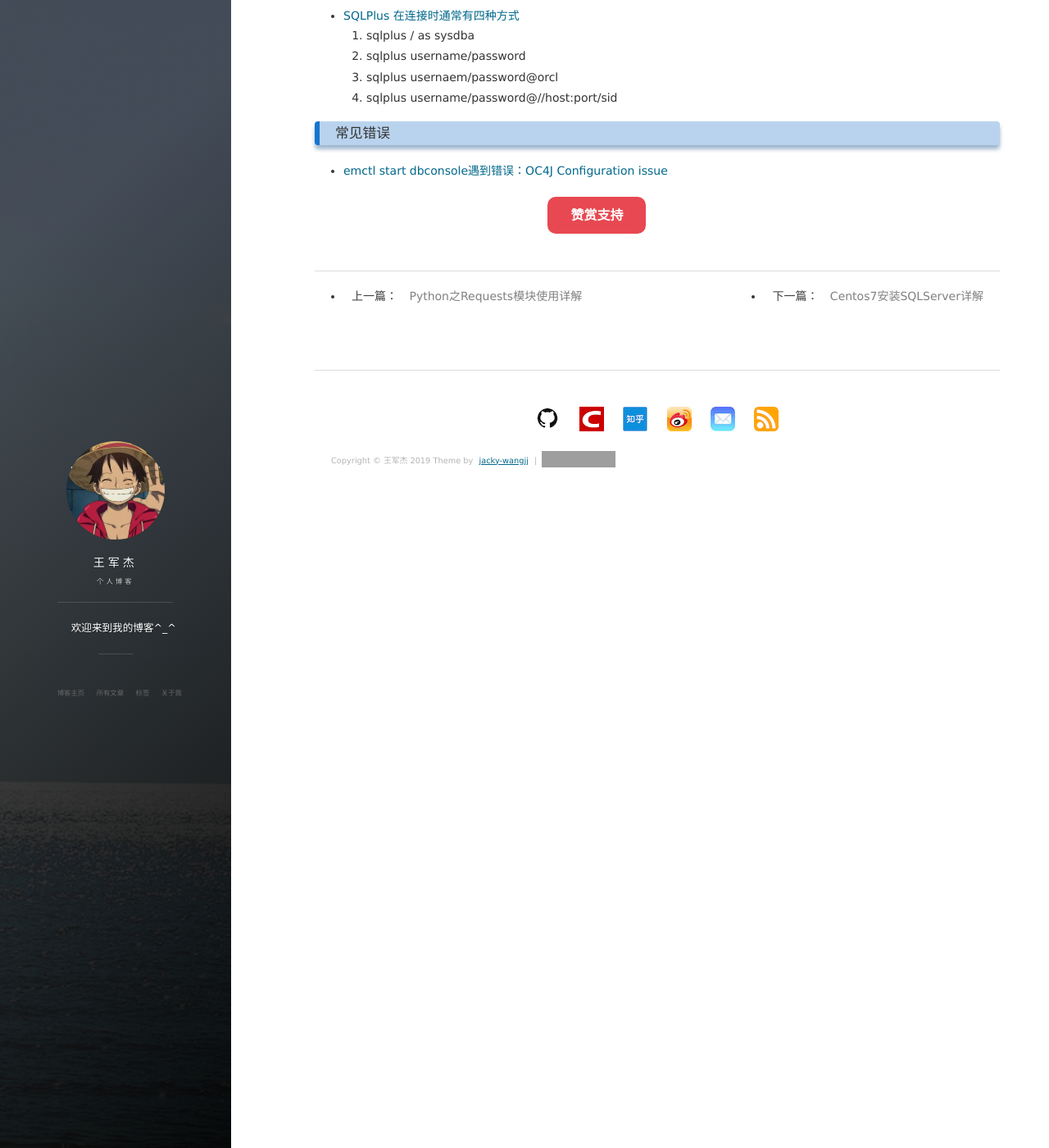
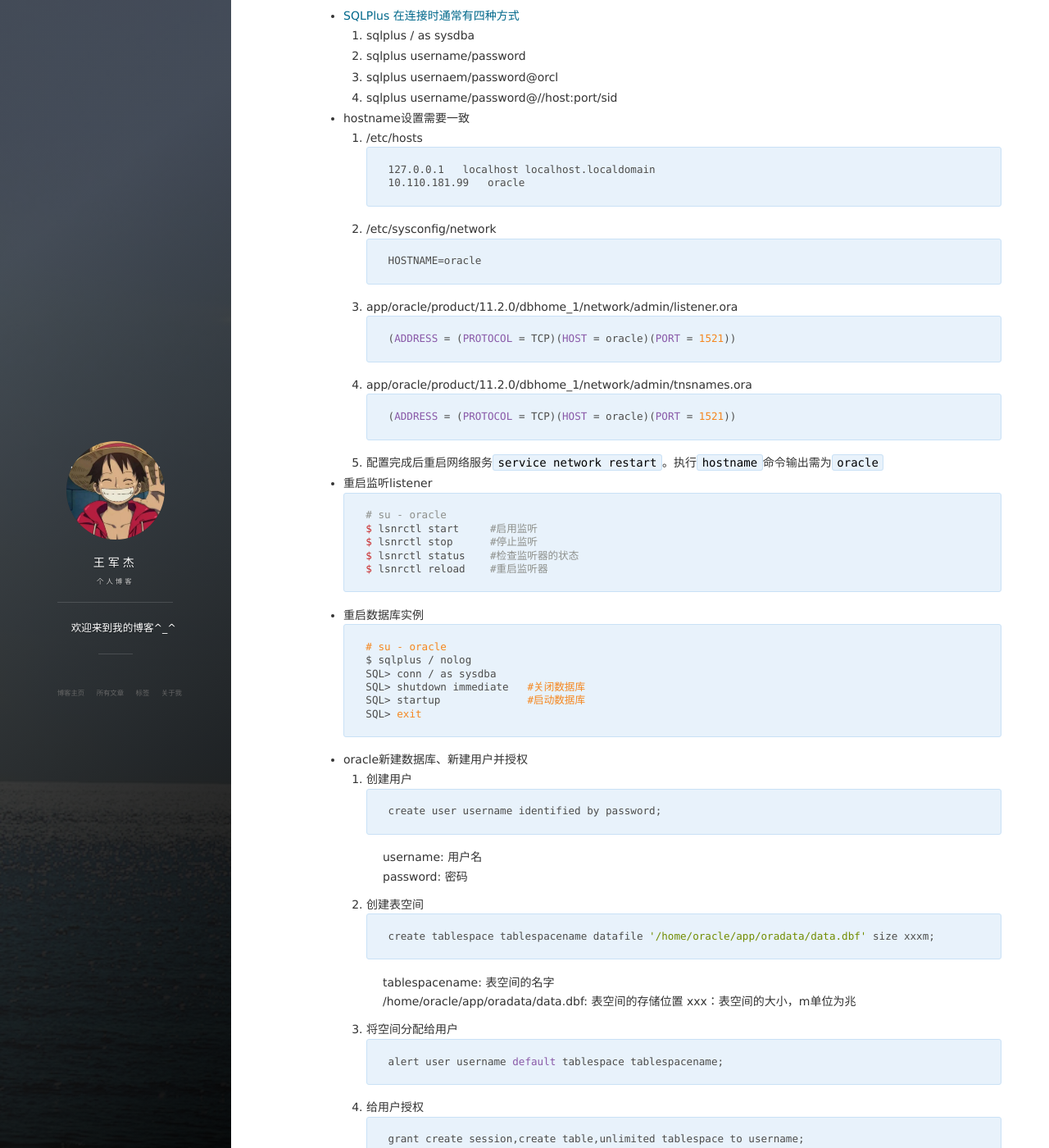
Before and after one commit to jacky-wangjj/jacky-wangjj.github.io, a Jekyll site: the page built from _posts/environment/2019-04-16-Centos6.6_install_oracle_guide.md, in a window 1280 px wide and 1400 px high, scrolled down 450 px. Shown: the whole window at 82% size. Built offline with Jekyll 4.4.1, drawn with Linux system fonts in a browser that asks for light colours; nearby versions of some CDN libraries; comment, search, counter and statistics services are not loaded; some of the changed text lies outside the part shown; grey boxes are pictures that could not be loaded.

Commit message:
blog update Centos6安装Oracle详解

````diff
--- a/_posts/environment/2019-04-16-Centos6.6_install_oracle_guide.md
+++ b/_posts/environment/2019-04-16-Centos6.6_install_oracle_guide.md
@@ -23,5 +23,75 @@ tags: 环境
   3. sqlplus usernaem/password@orcl
   4. sqlplus username/password@//host:port/sid
 
+- hostname设置需要一致
+  1. /etc/hosts
+  ```
+  127.0.0.1   localhost localhost.localdomain
+  10.110.181.99   oracle
+  ```
+  2. /etc/sysconfig/network
+  ```
+  HOSTNAME=oracle
+  ```
+  3. app/oracle/product/11.2.0/dbhome_1/network/admin/listener.ora
+  ```
+  (ADDRESS = (PROTOCOL = TCP)(HOST = oracle)(PORT = 1521))
+  ```
+  4. app/oracle/product/11.2.0/dbhome_1/network/admin/tnsnames.ora
+  ```
+  (ADDRESS = (PROTOCOL = TCP)(HOST = oracle)(PORT = 1521))
+  ```
+  5. 配置完成后重启网络服务`service network restart`。执行`hostname`命令输出需为`oracle`
+
+
+- 重启监听listener
+  ```
+  # su - oracle
+  $ lsnrctl start     #启用监听
+  $ lsnrctl stop      #停止监听
+  $ lsnrctl status    #检查监听器的状态
+  $ lsnrctl reload    #重启监听器
+  ```
+
+- 重启数据库实例
+  ```
+  # su - oracle
+  $ sqlplus / nolog
+  SQL> conn / as sysdba
+  SQL> shutdown immediate   #关闭数据库
+  SQL> startup              #启动数据库
+  SQL> exit
+  ```
+
+- oracle新建数据库、新建用户并授权
+  1. 创建用户
+  ```
+  create user username identified by password;
+  ```
+  username: 用户名
+  password: 密码
+  2. 创建表空间
+  ```
+  create tablespace tablespacename datafile '/home/oracle/app/oradata/data.dbf' size xxxm;
+  ```
+  tablespacename: 表空间的名字
+  /home/oracle/app/oradata/data.dbf: 表空间的存储位置
+  xxx：表空间的大小，m单位为兆
+  3. 将空间分配给用户
+  ```
+  alert user username default tablespace tablespacename;
+  ```
+  4. 给用户授权
+  ```
+  grant create session,create table,unlimited tablespace to username;
+  ```
+  5. 使用创建的用户登录，登录之后即可创建表
+  ```
+  conn username/password;
+  ```
+
 ### 常见错误
 - [emctl start dbconsole遇到错误：OC4J Configuration issue](https://blog.csdn.net/pilearn/article/details/8817937)
+- [ora-12541: tns no listener](http://www.orafaq.com/wiki/ORA-12541)
+- [OC4J Configuration issue. /home/oracle/app/oracle/product/11.2.0/dbhome_1/oc4j/j2ee/OC4J_DBConsole_oracle_orcl not found.](https://bbs.csdn.net/topics/290087662)
+- [Oracle11g重建EM 报ORA-20001: SYSMAN already exists](https://www.cnblogs.com/rusking/p/4394025.html)
````
